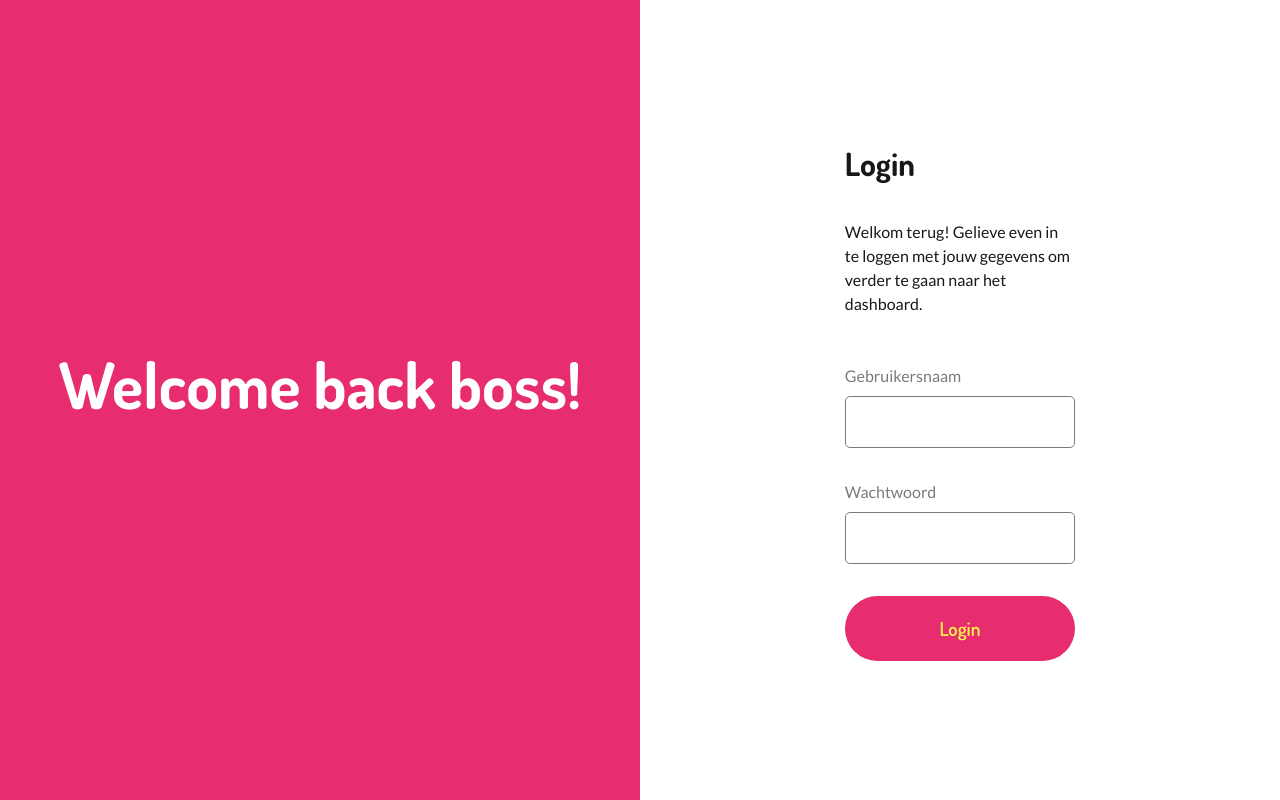
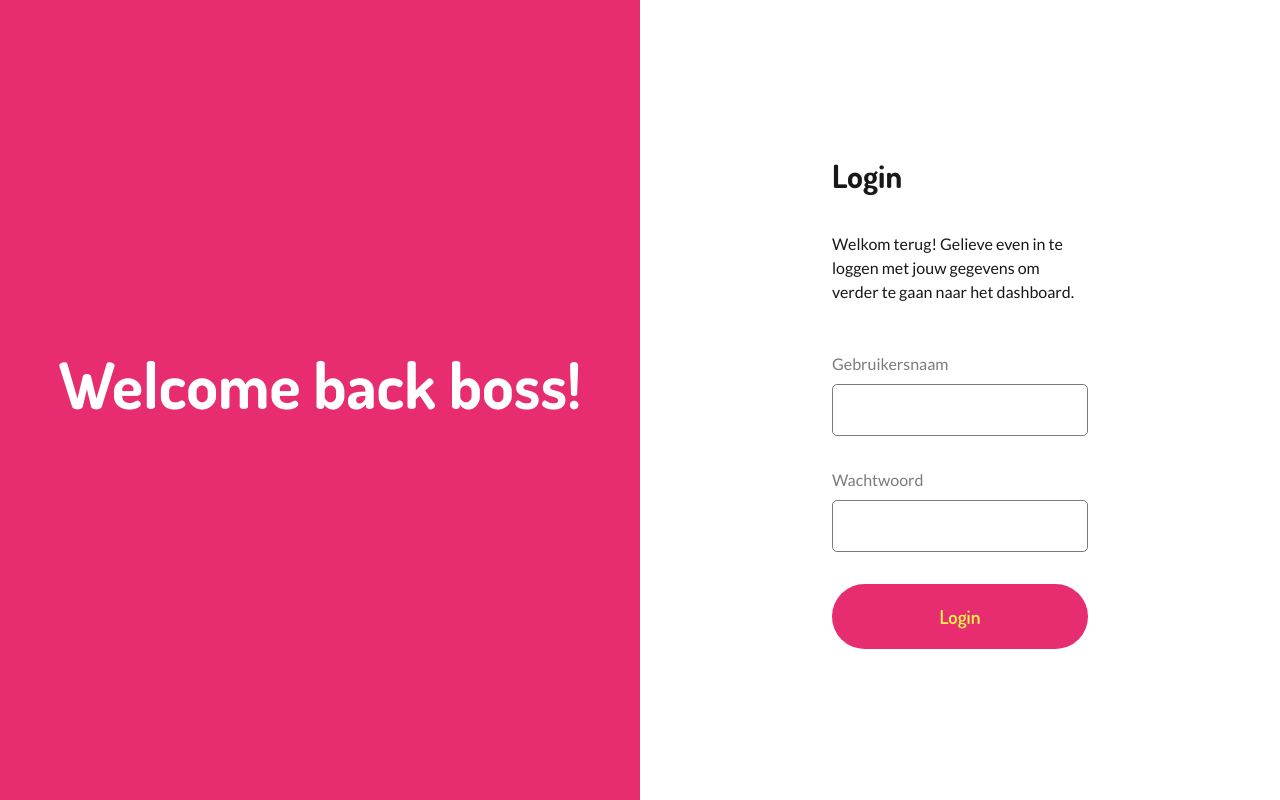
Before and after one commit to AlejandroDeWolf/donut-configurator-admin, a React (Vite) app: page / in a window 1280 px wide. Built offline with nearby package versions, Linux system fonts and the light colour scheme.

Commit message:
style: global styling changes and align loader in center

```diff
--- a/src/sass/pages/login.scss
+++ b/src/sass/pages/login.scss
@@ -34,16 +34,22 @@
   }
 
   .login__form {
-    width: 18%;
+    width: 20%;
     margin: 0 auto;
 
     @media (max-width: global.$breakpoint-tablet) {
       width: 100%;
       padding: 2rem;
     }
-  }
 
-  .login__form__title {
-    margin-bottom: 3rem;
+    .login__form__loader {
+      width: 100%;
+      display: flex;
+      justify-content: center;
+    }
+
+    .login__form__title {
+      margin-bottom: 3rem;
+    }
   }
 }
```
Also changed, not shown: src/sass/global.scss (line endings or trailing spaces).
